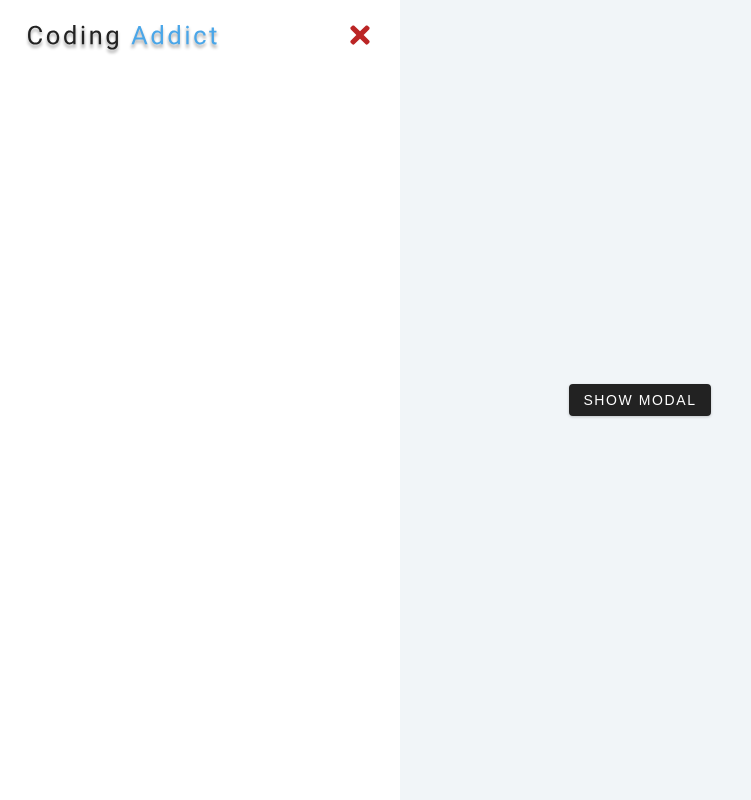
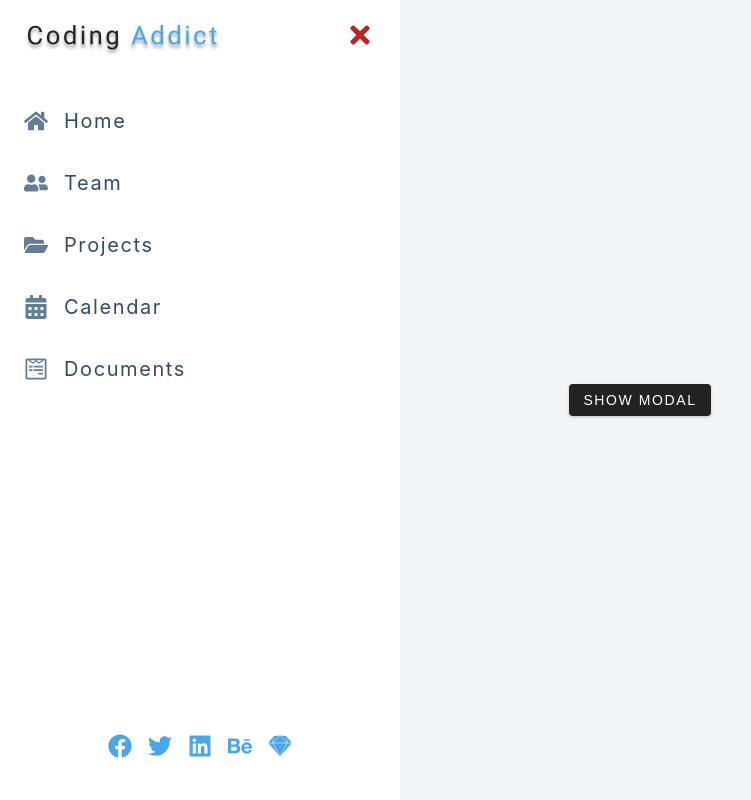
Before and after one commit to platisam/React_SideBar, a React (Create React App) app: page / in a window 1280 px wide. Shown: the whole page, without its empty margins (0-751 px from the left). Built offline with nearby package versions, Linux system fonts and the light colour scheme.

Commit message:
mapping through links and social arrays and displaying icons and text

```diff
--- a/src/App.js
+++ b/src/App.js
@@ -6,8 +6,8 @@
   return (
     <>
       <Home />
+      <Modal />
       <Sidebar />
-      <Modal />
     </>
   );
 }
--- a/src/Sidebar.js
+++ b/src/Sidebar.js
@@ -12,6 +12,29 @@
           <FaTimes />
         </button>
       </div>
+      <ul className="links">
+        {links.map((link) => {
+          const { id, url, text, icon } = link;
+          return (
+            <li key={id}>
+              <a href={url}>
+                {icon}
+                {text}
+              </a>
+            </li>
+          );
+        })}
+      </ul>
+      <ul className="social-icons">
+        {social.map((link) => {
+          const { id, url, icon } = link;
+          return (
+            <li key={id}>
+              <a href={url}>{icon}</a>
+            </li>
+          );
+        })}
+      </ul>
     </aside>
   );
 };
```
